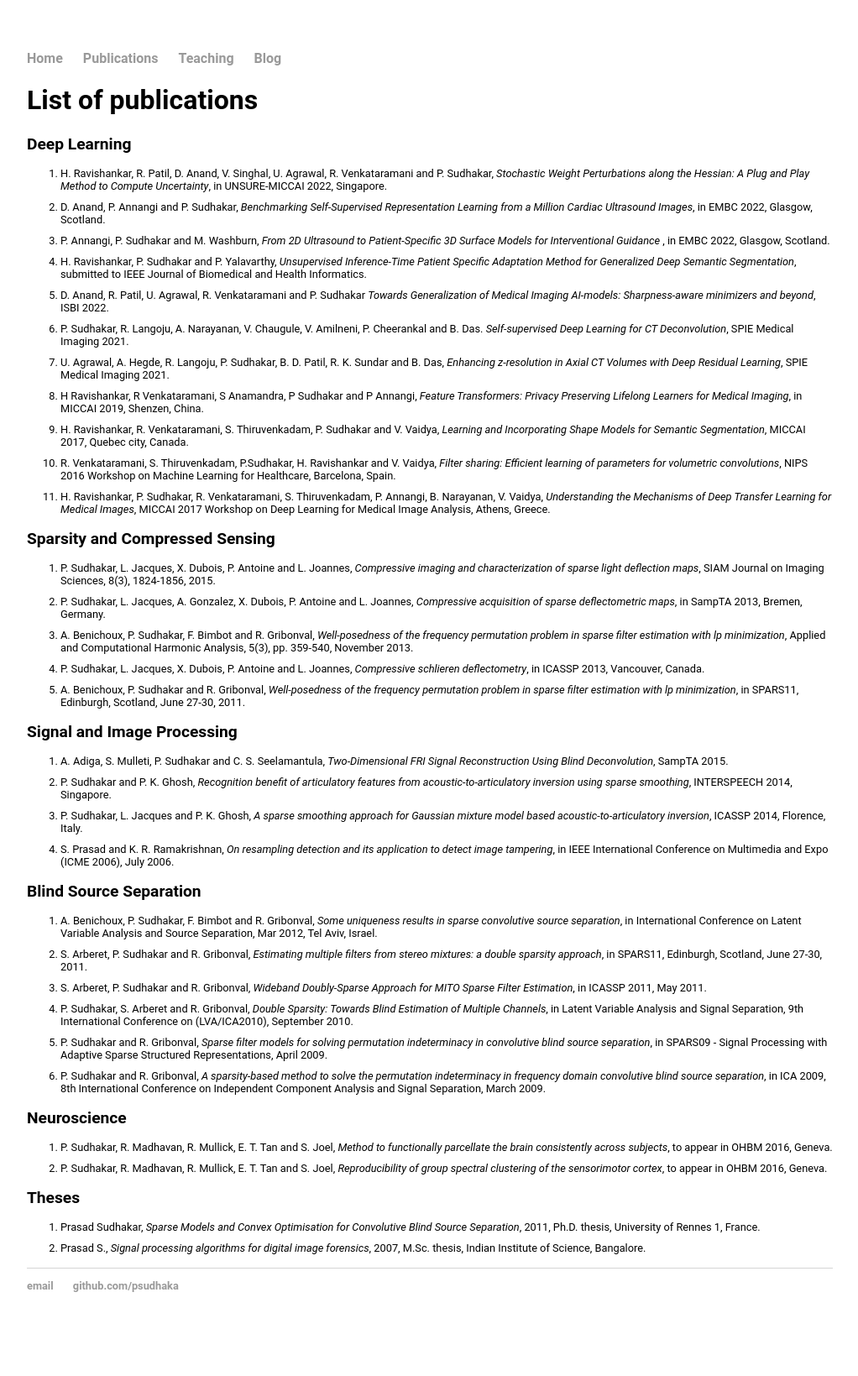
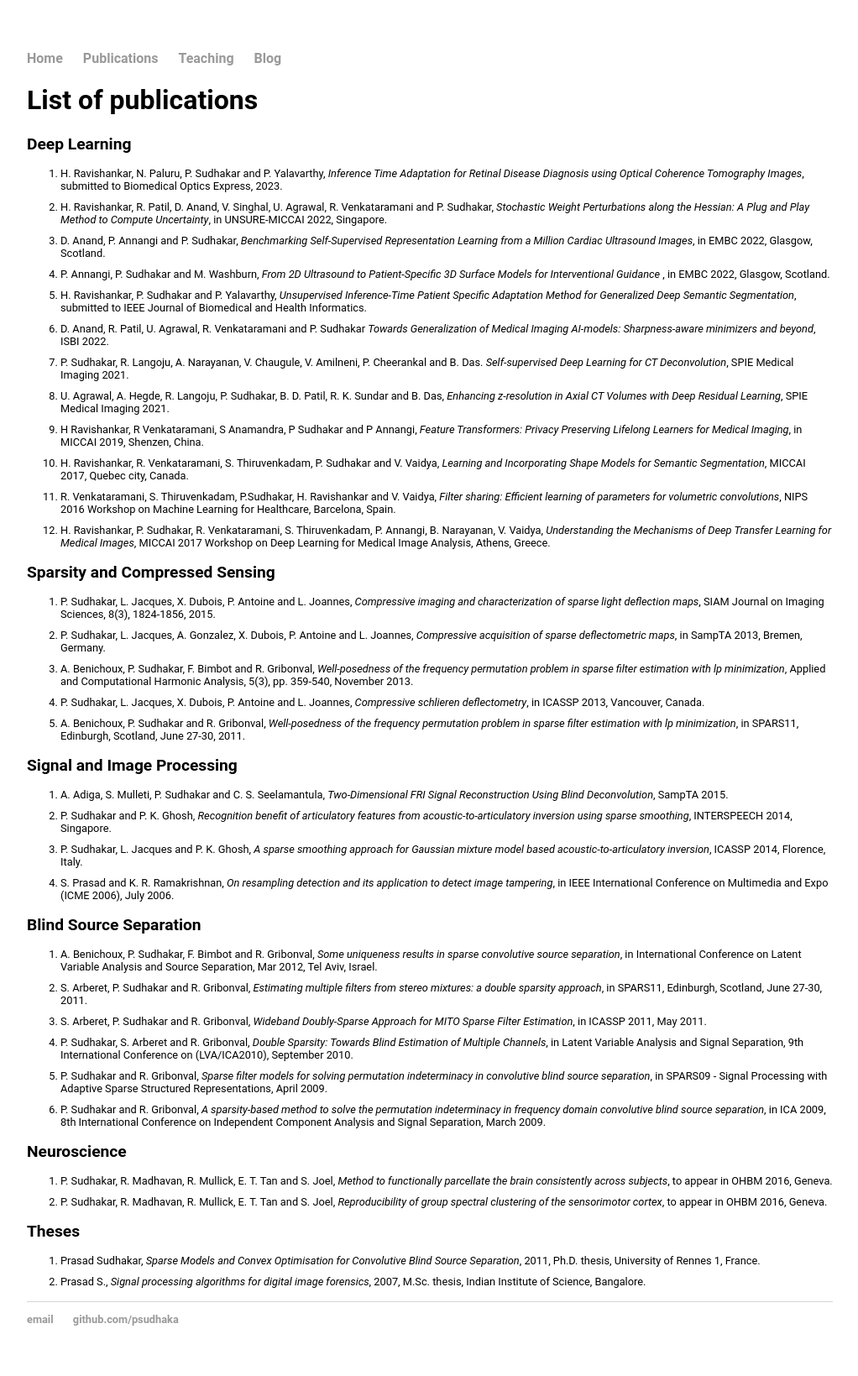
Before and after one commit to psudhaka/psudhaka.github.io, a Jekyll site: the page built from publications.html, in a window 1280 px wide. Shown: the whole page at 84% size, without its empty margins (128-1150 px from the left). Built offline with Jekyll 4.4.1, drawn with Linux system fonts in a browser that asks for light colours; before the commit the page ends 1599 px from its top, so only the background shows below that.

Commit message:
Added new papers

```diff
--- a/publications.html
+++ b/publications.html
@@ -10,6 +10,7 @@ title: Prasad Sudhakar
 
 	<h2>Deep Learning</h2>
 	<ol class="a">
+		<li>H. Ravishankar, N. Paluru, P. Sudhakar and P. Yalavarthy, <i>Inference Time Adaptation for Retinal Disease Diagnosis using Optical Coherence Tomography Images</i>, submitted to Biomedical Optics Express, 2023. </li>
 		<li> H. Ravishankar, R. Patil, D. Anand, V. Singhal, U. Agrawal, R. Venkataramani and P. Sudhakar, <i>Stochastic Weight Perturbations along the Hessian: A Plug and Play Method to Compute Uncertainty</i>, in UNSURE-MICCAI 2022, Singapore. </li>
 		<li> D. Anand, P. Annangi and P. Sudhakar, <i>Benchmarking Self-Supervised Representation Learning from a Million Cardiac Ultrasound Images</i>, in EMBC 2022, Glasgow, Scotland. </li>
 		<li> P. Annangi, P. Sudhakar and M. Washburn, <i>From 2D Ultrasound to Patient-Specific 3D Surface Models for Interventional Guidance </i>, in EMBC 2022, Glasgow, Scotland. </li>
```
Also changed, not shown: teaching.html (+5 -2 lines), 1 other file.
